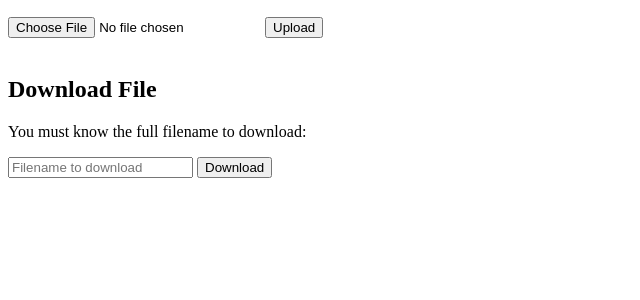
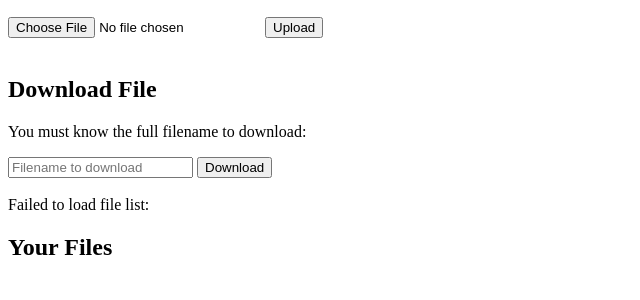
Before and after one commit to tyler19shea/cloud-secure-file-storage, a Flask app: template encryptStorageApp/templates/index.html in a window 1280 px wide. Shown: the part 154-454 px from the top of the page, without its empty margins (0-640 px from the left). Run offline with Flask 3, Linux system fonts and the light colour scheme; the template is opened without the code that fills it, so the values that code supplies are empty.

Commit message:
Adds a list of files for the user
Adds the list of the files the user can access within the S3 bucket.

```diff
--- a/encryptStorageApp/app.py
+++ b/encryptStorageApp/app.py
@@ -1,7 +1,7 @@
 from flask import Blueprint, request, jsonify, json, send_file, render_template, flash, Response, redirect, url_for
 from werkzeug.utils import secure_filename
 from flask_login import login_required, current_user
-from .encryption import encrypt_file, decrypt_file
+from .encryption import encrypt_file, decrypt_file, list_files
 from .utils import log_access, log_error
 from .auth import bcrypt
 from .auth.models import User
@@ -67,11 +67,10 @@
 
         file.save(file_path)
         log_error(f'Saved file locally: {file_path}')
-        encrypt_file(file_path, filename)
+        encrypt_file(user, file_path, filename)
         log_error(f'Encrypted file and upload to S3: {file_path}')
         log_access(user, filename)
         os.remove(file_path)
-        flash('File uploaded and encrypted successfully!')
         return jsonify({'message': 'File uploaded and encrypted successful!'})
     except (NoCredentialsError, PartialCredentialsError) as e:
         log_error(f'Credentials error: {str(e)}')
@@ -96,7 +95,7 @@
         os.makedirs(Config.DOWNLOAD_FOLDER)
 
     try:
-        decrypt_file(file_path, secure_filename(filename))
+        decrypt_file(user, file_path, secure_filename(filename))
 
         if not os.path.exists(file_path):
             log_error(f'File not found after decryption: {file_path}')
@@ -123,3 +122,11 @@
     except Exception as e:
         log_error(f'File download failed for user {user}: {traceback.format_exc()}')
         return Response(json.dumps({'message': 'An Unexpected error occurred'}), status=500, mimetype='application/json')
+
+@app_blueprint.route('/files', methods=['GET'])
+def list_user_files():
+    user = current_user.username
+    if not user:
+        return redirect(url_for('auth.login'))
+    files = list_files(user)
+    return jsonify(files)
--- a/encryptStorageApp/static/script.js
+++ b/encryptStorageApp/static/script.js
@@ -67,4 +67,37 @@
         };
         xhr.send();
     });
+
+    //Load file list
+    function loadFiles() {
+        var xhr = new XMLHttpRequest();
+        xhr.open('GET', '/files', true);
+        xhr.onload = function () {
+            var messageDiv = document.getElementById('message');
+            if (xhr.status === 200) {
+                try {
+                    var files = JSON.parse(xhr.responseText);
+                    var fileListDiv = document.getElementById('file-list');
+                    fileListDiv.innerHTML = '';
+                    files.forEach(function(file) {
+                        var fileDiv = document.createElement('div');
+                        fileDiv.textContent = file;
+                        fileListDiv.appendChild(fileDiv);
+                    });
+                } catch (e) {
+                    messageDiv.textContent = 'Failed to parse file list response: ' + xhr.responseText;
+                }
+            } else {
+                messageDiv.textContent = 'Failed to load file list: ' + xhr.responseText;
+            }
+        };
+        xhr.onerror = function () {
+            var messageDiv = document.getElementById('message');
+            messageDiv.textContent = 'Error loading file list';
+        };
+        xhr.send();
+    }
+
+    // Load files on page load
+    loadFiles();
 });
--- a/encryptStorageApp/templates/index.html
+++ b/encryptStorageApp/templates/index.html
@@ -55,5 +55,10 @@
         </form>
         <br>
         <div id="message"></div>
+        <!--List of files-->
+        <h2>Your Files</h2>
+        <div id="file-list"></div>
+
+
 </body>
 </html>
```
Also changed, not shown: encryptStorageApp/encryption/encryption.py (+10 -4 lines).
